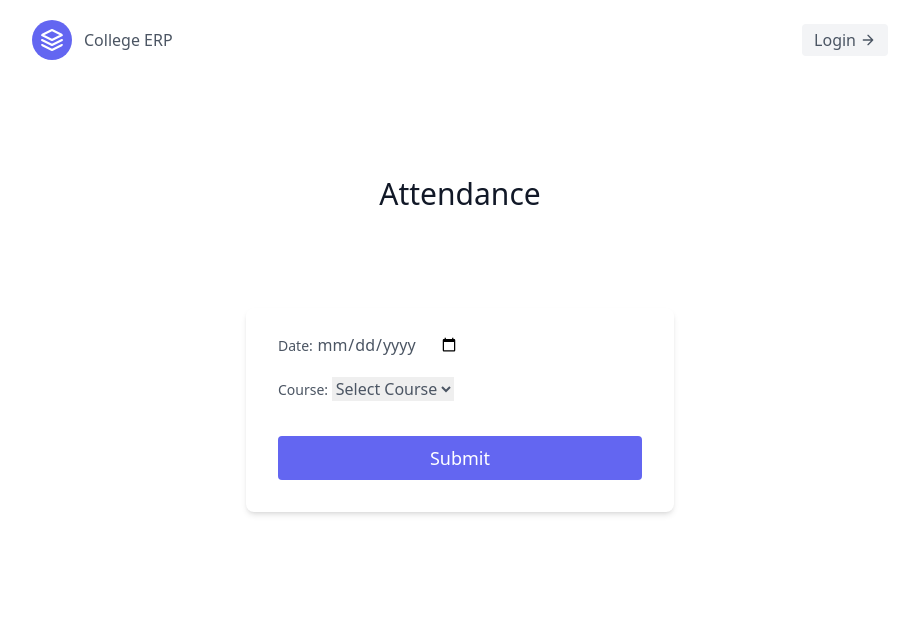
After one commit to pewpewnowdie/college-erp, a Django app: template info/templates/info/t_attendance.html in a window 1280 px wide. The commit adds this page. Shown: the top 623 px of the page, without its empty margins (180-1085 px from the left). Run offline with Django 3.2, Linux system fonts and the light colour scheme; the template is opened without the code that fills it: values that come from a table or form of the project are taken from there, others are empty; some libraries are stand-ins or nearby versions.

Commit message:
Teacher Attendance

```diff
--- a/info/forms.py
+++ b/info/forms.py
@@ -1,6 +1,7 @@
 from django import forms
 from django.contrib.auth.forms import UserCreationForm, UsernameField
 from django.contrib.auth import get_user_model
+from info.models import TeacherCourse, Course
 
 User = get_user_model()
 
@@ -9,3 +10,13 @@ class CustomUserCreationForm(UserCreationForm):
         model = User
         fields = ("username",)
         field_classes = {'username': UsernameField}
+
+class TeacherAttendanceForm(forms.Form):
+    date = forms.DateField(widget=forms.DateInput(attrs={'type': 'date'}))
+    course = forms.ModelChoiceField(queryset=Course.objects.none(), empty_label="Select Course")
+
+    def __init__(self, *args, **kwargs):
+        teacher = kwargs.pop('teacher', None)
+        super().__init__(*args, **kwargs)
+        if teacher:
+            self.fields['course'].queryset = Course.objects.filter(teachercourse__teacher=teacher)
--- /dev/null
+++ b/info/templates/info/t_attendance.html
@@ -0,0 +1,39 @@
+{% extends "base.html" %} {% block content %}
+<section class="text-gray-600 body-font">
+  <div class="container px-5 py-24 mx-auto">
+    <div class="flex flex-col text-center w-full mb-20">
+      <h1 class="sm:text-3xl text-2xl font-medium title-font mb-4 text-gray-900">Attendance</h1>
+    </div>
+    <form method="post" class="lg:w-1/2 md:w-2/3 mx-auto bg-white shadow-md rounded-lg px-8 pt-6 pb-8 mb-4">
+      {% csrf_token %}
+      <div class="flex flex-wrap -m-2">
+        <div class="w-full p-2">
+          <div class="relative">
+            <label for="{{ form.date.id_for_label }}" class="leading-7 text-sm text-gray-600">Date: </label>
+            {{ form.date }}
+            {% if form.date.errors %}
+              <p class="text-red-500 text-xs italic mt-1">{{ form.date.errors }}</p>
+            {% endif %}
+          </div>
+        </div>
+        <div class="w-full p-2">
+          <div class="relative">
+            <label for="{{ form.course.id_for_label }}" class="leading-7 text-sm text-gray-600">Course: </label>
+            {{ form.course }}
+            {% if form.course.errors %}
+              <p class="text-red-500 text-xs italic mt-1">{{ form.course.errors }}</p>
+            {% endif %}
+          </div>
+        </div>
+        <div class="w-full p-2 mt-4">
+          <button
+            type="submit"
+            class="w-full text-white bg-indigo-500 hover:bg-indigo-600 focus:outline-none focus:ring-2 focus:ring-indigo-500 focus:ring-opacity-50 rounded text-lg px-8 py-2">
+            Submit
+          </button>
+        </div>
+      </div>
+    </form>
+  </div>
+</section>
+{% endblock content %}
--- a/info/templates/info/t_homepage.html
+++ b/info/templates/info/t_homepage.html
@@ -52,8 +52,8 @@
                         </svg>
                     </div>
                     <h2 class="title-font font-medium text-2xl text-gray-900">Attendance</h2>
-                    <p class="leading-relaxed text-base">Student Attendance</p>
-                    <a href="" class="text-indigo-500 inline-flex items-center mt-3">Go to Attendance
+                    <p class="leading-relaxed text-base">Mark Attendance</p>
+                    <a href="{% url 'info:attendance' %}" class="text-indigo-500 inline-flex items-center mt-3">Go to Attendance
                         <svg fill="none" stroke="currentColor" stroke-linecap="round" stroke-linejoin="round" stroke-width="2" class="w-4 h-4 ml-2" viewBox="0 0 24 24">
                             <path d="M5 12h14M12 5l7 7-7 7"></path>
                         </svg>
--- a/info/urls.py
+++ b/info/urls.py
@@ -6,5 +6,6 @@ app_name = 'info'
 
 urlpatterns = [
     path('', views.index, name="index"),
-    path('attendance/', views.attendance, name="attendance")
+    path('attendance/', views.attendance, name="attendance"),
+    path('attendance_list/<int:course_id>/<str:date>/', views.attendance_list, name='attendance_list'),
 ]
```
Also changed, not shown: info/templates/info/t_attendance_list.html (added, +37 -0 lines), info/views.py (+46 -13 lines).
